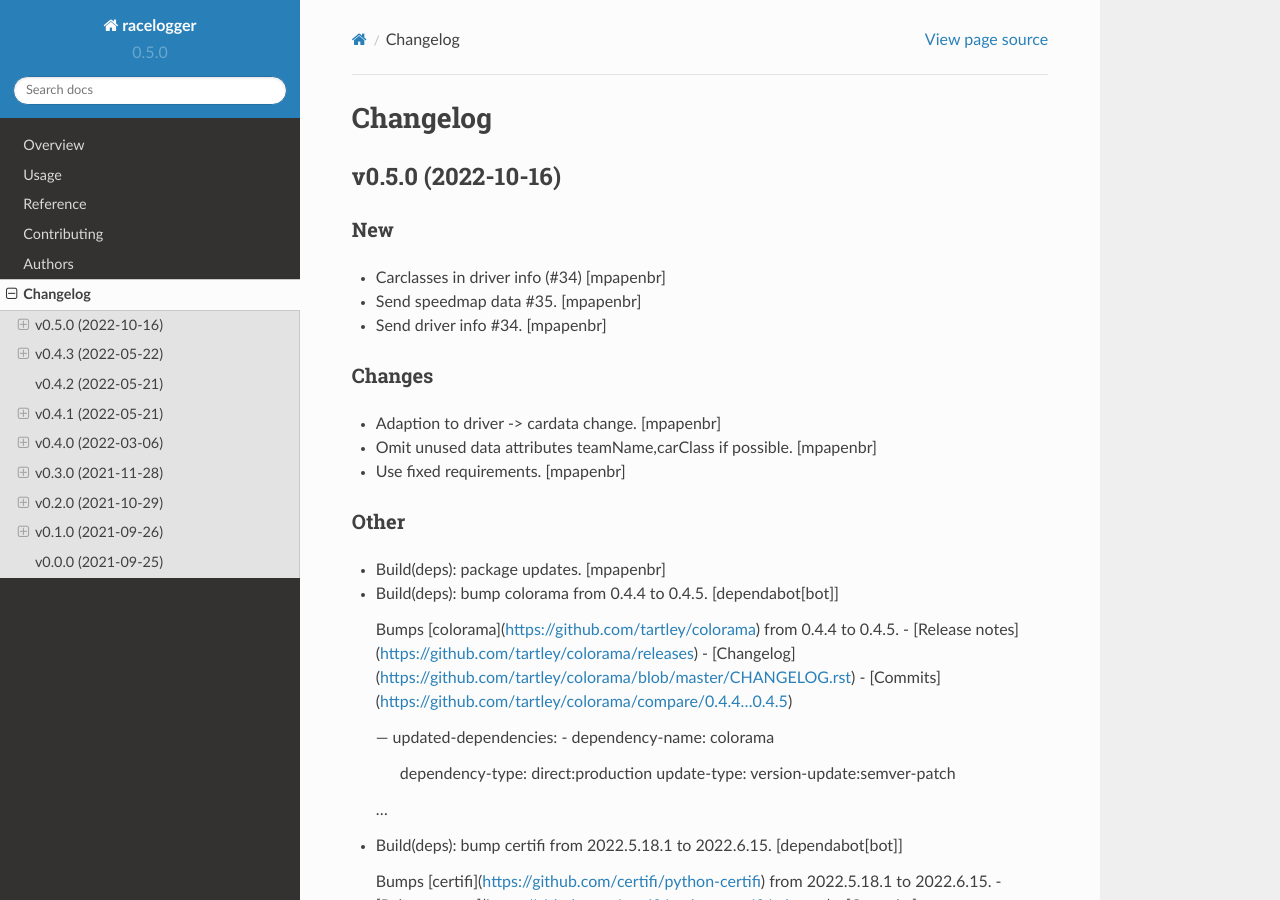
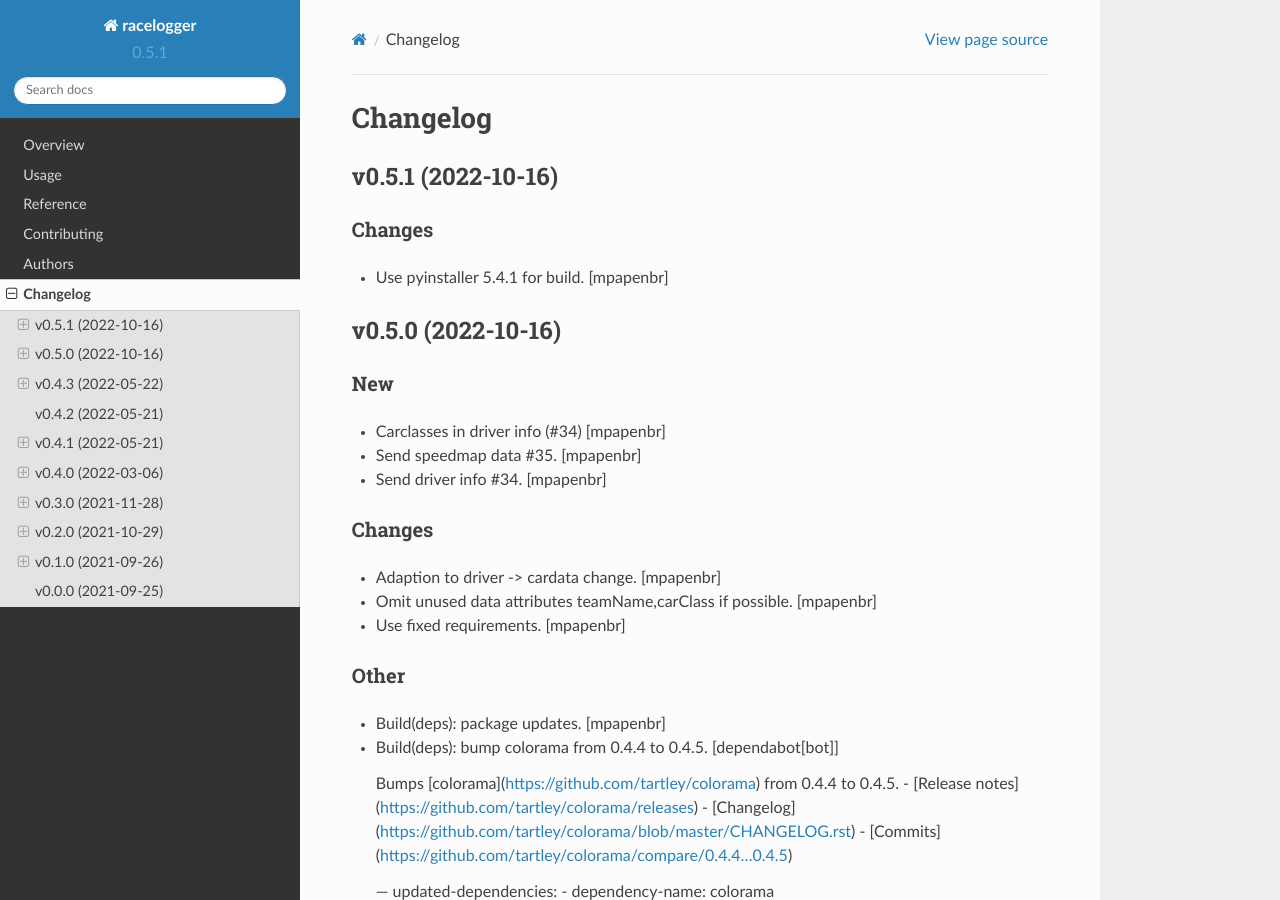
Before and after one commit to mpapenbr/python-racelogger, a Sphinx documentation site: the page built from docs/changelog.rst, in a window 1280 px wide and 900 px high. Built offline with Sphinx 7.4.7 and the Read the Docs theme 2.0.0, drawn with Linux system fonts in a browser that asks for light colours.

Commit message:
Bump version: 0.5.0 → 0.5.1

```diff
--- a/CHANGELOG.rst
+++ b/CHANGELOG.rst
@@ -1,5 +1,13 @@
 Changelog
 =========
+
+
+v0.5.1 (2022-10-16)
+-------------------
+
+Changes
+~~~~~~~
+- Use pyinstaller 5.4.1 for build. [mpapenbr]
 
 
 v0.5.0 (2022-10-16)
--- a/README.rst
+++ b/README.rst
@@ -16,9 +16,9 @@ Overview
     :alt: Documentation Status
 
 
-.. |commits-since| image:: https://img.shields.io/github/commits-since/mpapenbr/python-racelogger/v0.5.0.svg
+.. |commits-since| image:: https://img.shields.io/github/commits-since/mpapenbr/python-racelogger/v0.5.1.svg
     :alt: Commits since latest release
-    :target: https://github.com/mpapenbr/python-racelogger/compare/v0.5.0...master
+    :target: https://github.com/mpapenbr/python-racelogger/compare/v0.5.1...master
 
 
 
--- a/docs/conf.py
+++ b/docs/conf.py
@@ -20,7 +20,7 @@ project = 'racelogger'
 year = '2021'
 author = 'Markus Papenbrock'
 copyright = '{0}, {1}'.format(year, author)
-version = release = '0.5.0'
+version = release = '0.5.1'
 
 pygments_style = 'trac'
 templates_path = ['.']
--- a/setup.py
+++ b/setup.py
@@ -23,7 +23,7 @@ def read(*names, **kwargs):
 
 setup(
     name='racelogger',
-    version='0.5.0',
+    version='0.5.1',
     license='Apache-2.0',
     description='Racelogger for iRacelog ',
     long_description='%s\n%s' % (
--- a/src/racelogger/__init__.py
+++ b/src/racelogger/__init__.py
@@ -1 +1 @@
-__version__ = '0.5.0'
+__version__ = '0.5.1'
```
Also changed, not shown: .bumpversion.cfg.
